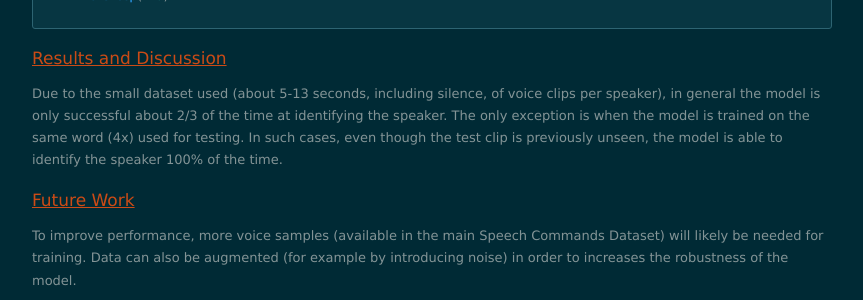
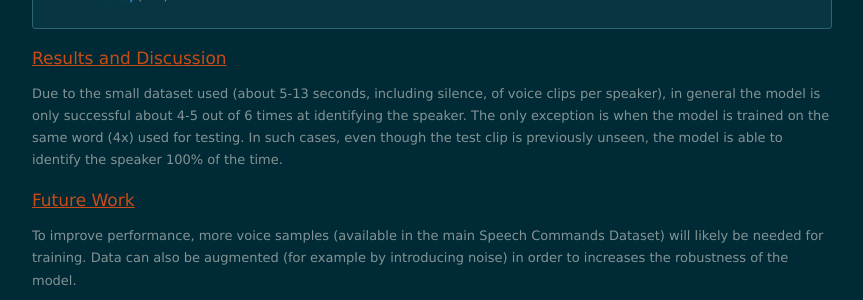
Before and after one commit to nolanschan/nolanschan.github.io, a Jekyll site: the page built from projects/speakerrec/index.markdown, in a window 1280 px wide and 900 px high, scrolled down 10132 px. Shown: the part 358-658 px from the top of the window, without its empty margins (208-1071 px from the left). Built offline with Jekyll 4.4.1, drawn with Linux system fonts in a browser that asks for light colours; nearby versions of some CDN libraries; formulas are drawn with MathJax 3.

Commit message:
Update index.markdown

```diff
--- a/projects/speakerrec/index.markdown
+++ b/projects/speakerrec/index.markdown
@@ -326,7 +326,7 @@ for path in file_paths:
 
 ## Results and Discussion ##
 
-Due to the small dataset used (about 5-13 seconds, including silence, of voice clips per speaker), in general the model is only successful about 2/3 of the time at identifying the speaker. The only exception is when the model is trained on the same word (4x) used for testing. In such cases, even though the test clip is previously unseen, the model is able to identify the speaker 100% of the time.
+Due to the small dataset used (about 5-13 seconds, including silence, of voice clips per speaker), in general the model is only successful about 4-5 out of 6 times at identifying the speaker. The only exception is when the model is trained on the same word (4x) used for testing. In such cases, even though the test clip is previously unseen, the model is able to identify the speaker 100% of the time.
 
 ## Future Work ##
 
```
